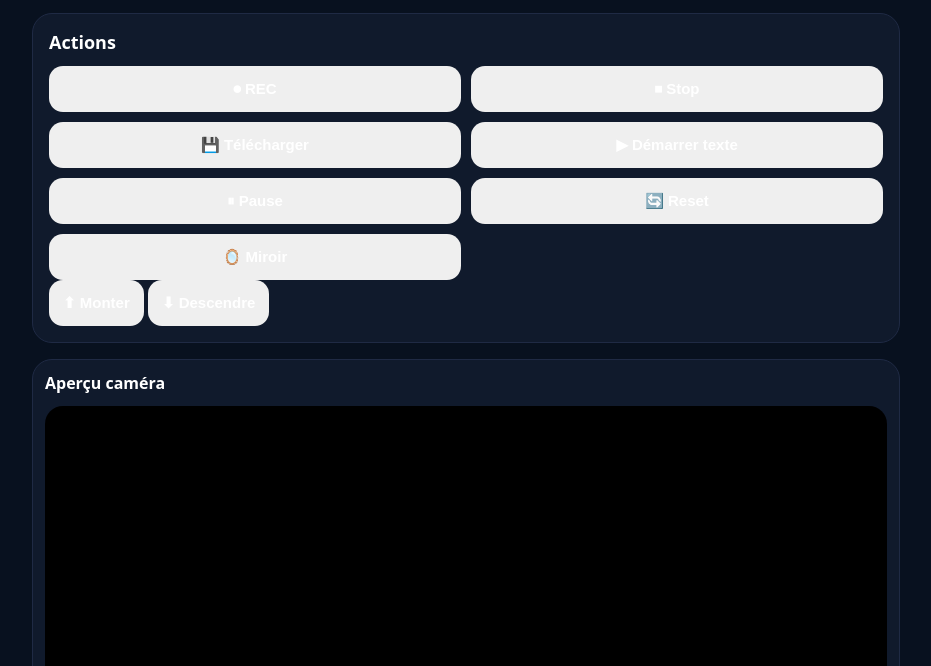
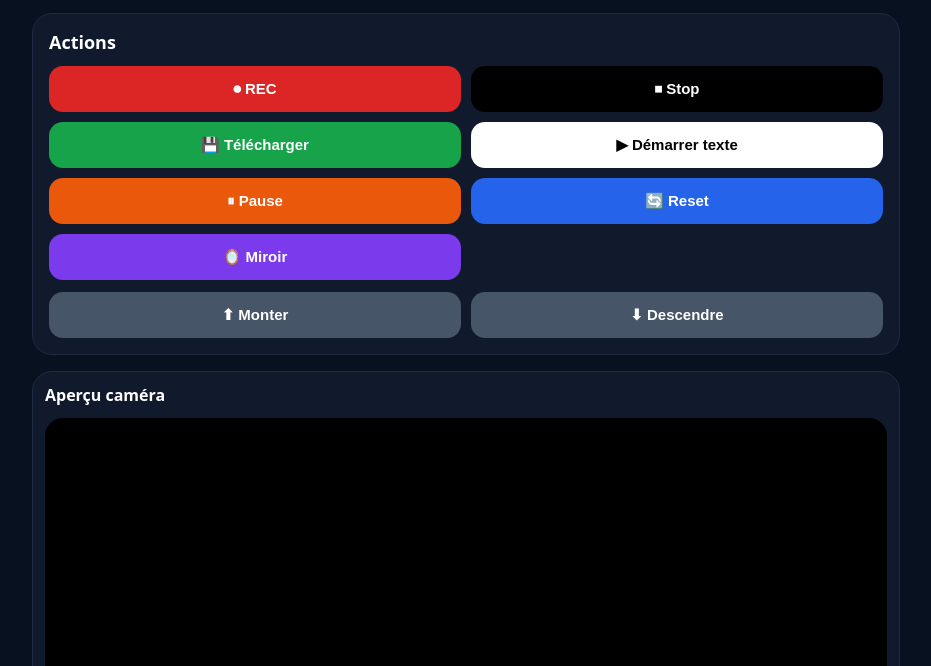
Before and after one commit to Chasmet/Grok-teleprompter-, a plain HTML site: page index.html in a window 1280 px wide. Shown: the part 134-800 px from the top of the page, without its empty margins (174-1105 px from the left). Drawn offline with Linux system fonts and the light colour scheme.

Commit message:
Ajouter couleurs personnalisees des boutons et controles manuels

```diff
--- a/style.css
+++ b/style.css
@@ -10,9 +10,11 @@
   --text: #ffffff;
   --muted: rgba(255, 255, 255, 0.72);
   --blue: #2563eb;
-  --blue-2: #1d4ed8;
   --red: #dc2626;
   --gray: #334155;
+  --green: #16a34a;
+  --orange: #ea580c;
+  --purple: #7c3aed;
 }
 
 html,
@@ -234,8 +236,44 @@ button {
   background: var(--gray);
 }
 
-.danger-btn {
+.record-btn {
   background: var(--red);
+}
+
+.stop-btn {
+  background: #000000;
+}
+
+.download-btn {
+  background: var(--green);
+}
+
+.start-btn {
+  background: #ffffff;
+  color: #000000;
+}
+
+.pause-btn {
+  background: var(--orange);
+}
+
+.reset-btn {
+  background: var(--blue);
+}
+
+.mirror-btn {
+  background: var(--purple);
+}
+
+.manual-controls {
+  display: flex;
+  gap: 10px;
+  margin-top: 12px;
+}
+
+.manual-controls button {
+  flex: 1;
+  background: #475569;
 }
 
 @media (max-width: 480px) {
```
